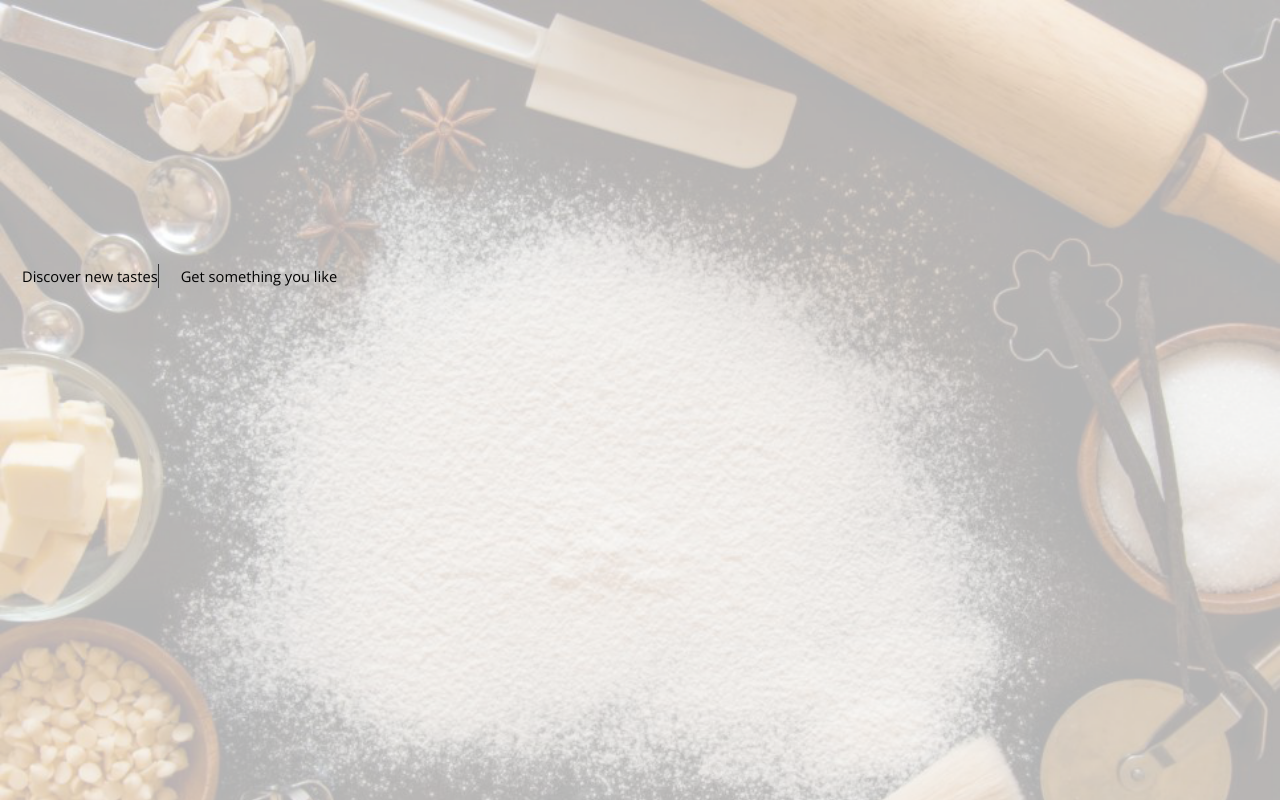
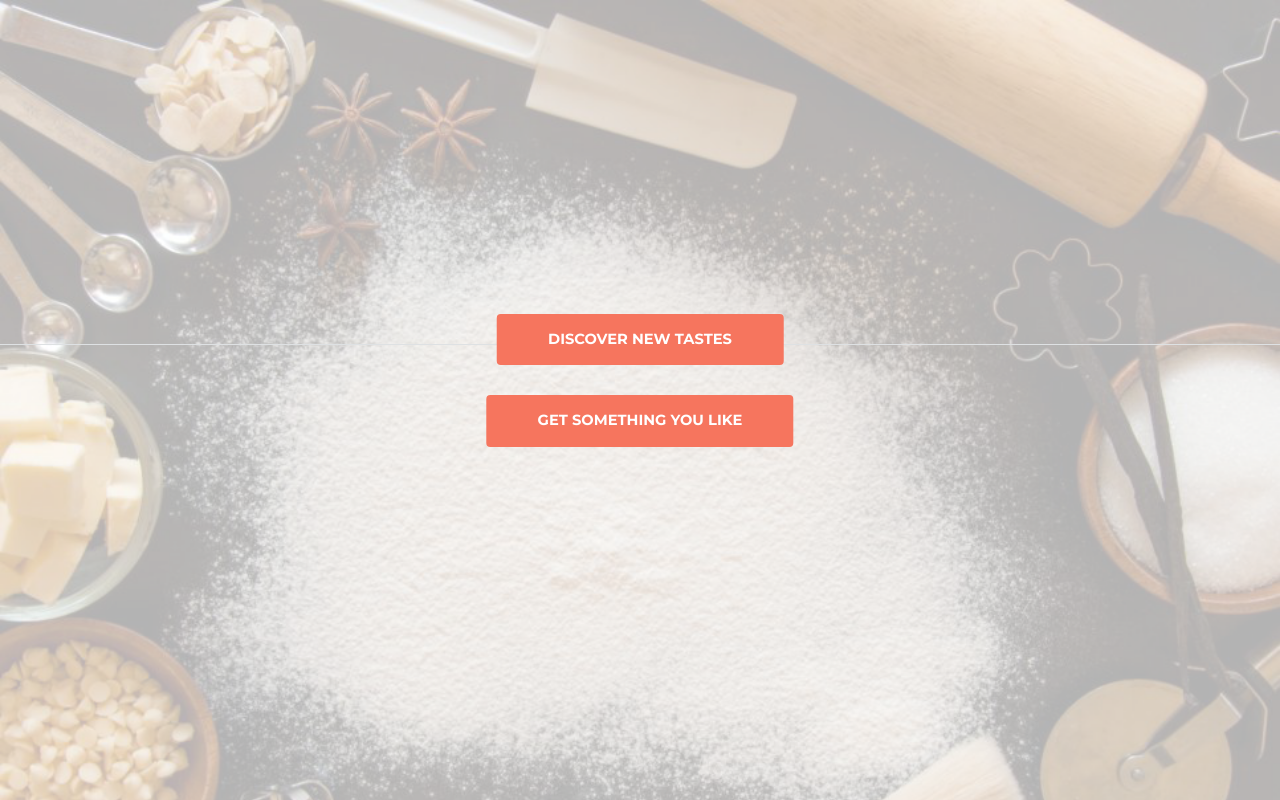
Before and after one commit to cyberepository/facebook-charllenge, a website: page public/discover.html in a window 1280 px wide. Drawn offline with nearby package versions, Linux system fonts and the light colour scheme.

Commit message:
discover

```diff
--- a/public/discover.html
+++ b/public/discover.html
@@ -17,27 +17,26 @@
 
     <!-- Banner -->
     <section id="banner" style="height:100%">
-        <div class="row">
-            <div class="choice_left" style="border-right: 1px solid #333;">
-                <a style="color:black">Discover new tastes</a>
-            </div>
-            <div class="choice_right">
-                <a style="color:black">Get something you like</a>
-            </div>
+        <div class="row col s12" style="text-align:center;position:relative;margin-top:50px">
+            <input class="submit_login" type="submit" value="Discover new tastes" style="position:absolute;left:50%;transform:translate(-50%)">
+        </div>
+        <hr>
+        <div class="row col s12" style="text-align:center;position:relative;margin-top:50px">
+            <input class="submit_login" type="submit" value="Get something you like" style="position:absolute;left:50%;transform:translate(-50%)">
         </div>
     </section>
 
     <!-- Scripts -->
     <!-- Compiled and minified CSS -->
-    <link rel="stylesheet" href="https://cdnjs.cloudflare.com/ajax/libs/materialize/1.0.0-beta/css/materialize.min.css">
+    <link rel="stylesheet " href="https://cdnjs.cloudflare.com/ajax/libs/materialize/1.0.0-beta/css/materialize.min.css ">
 
     <!-- Compiled and minified JavaScript -->
-    <script src="https://cdnjs.cloudflare.com/ajax/libs/materialize/1.0.0-beta/js/materialize.min.js"></script>
-    <script src="assets/js/jquery.min.js"></script>
-    <script src="assets/js/jquery.scrolly.min.js"></script>
-    <script src="assets/js/skel.min.js"></script>
-    <script src="assets/js/util.js"></script>
-    <script src="assets/js/main.js"></script>
+    <script src="https://cdnjs.cloudflare.com/ajax/libs/materialize/1.0.0-beta/js/materialize.min.js "></script>
+    <script src="assets/js/jquery.min.js "></script>
+    <script src="assets/js/jquery.scrolly.min.js "></script>
+    <script src="assets/js/skel.min.js "></script>
+    <script src="assets/js/util.js "></script>
+    <script src="assets/js/main.js "></script>
 
 </body>
 
```
